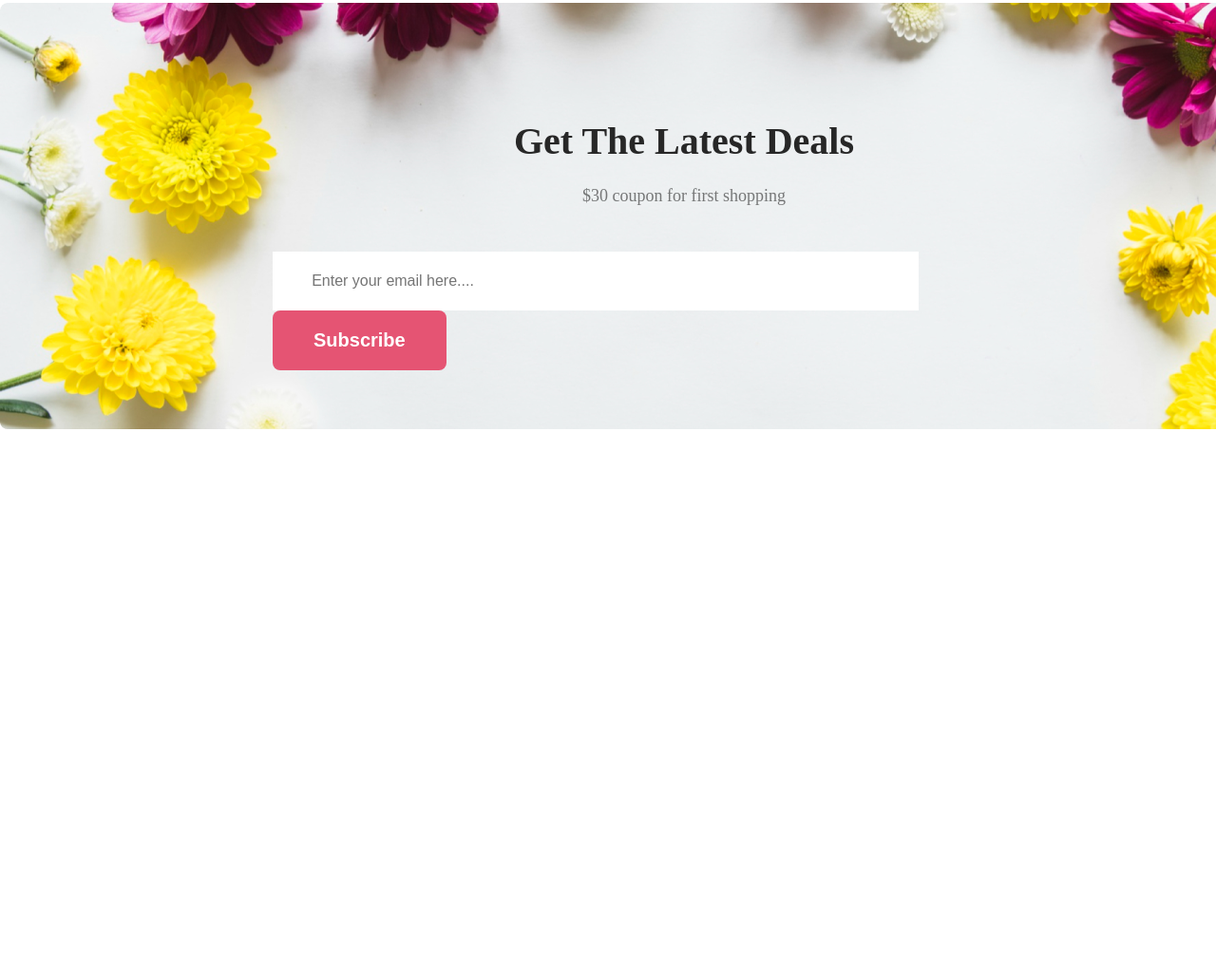
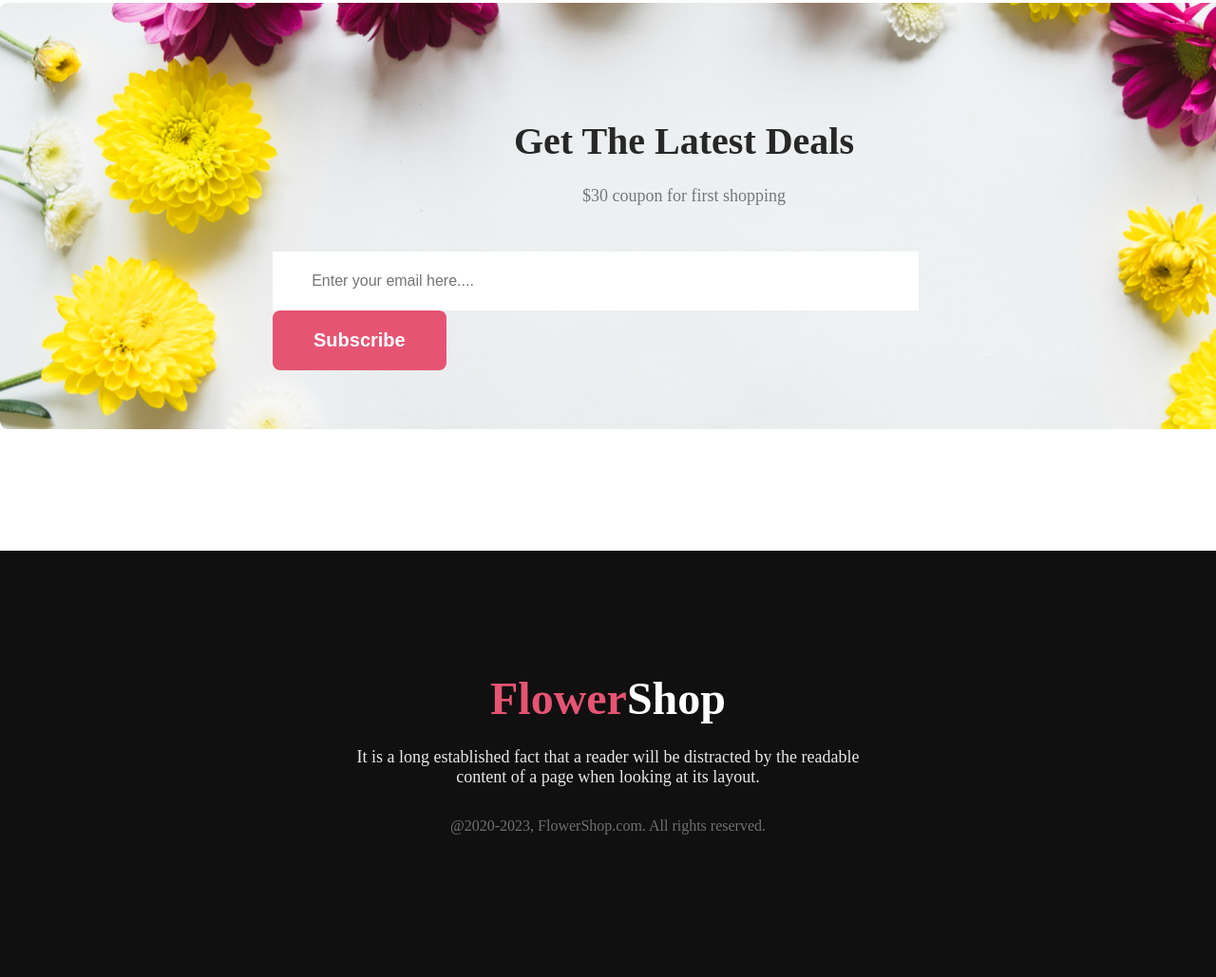
Before and after one commit to AzizunNahar7/Flower-Shop-Assignment, a plain HTML site: page index.html in a window 1280 px wide. Shown: the part 4111-5140 px from the top of the page at 95% size. Before the commit the page ends 4935 px from the top, so only its background shows below. Drawn offline with Linux system fonts and the light colour scheme.

Commit message:
added footer section

```diff
--- a/index.html
+++ b/index.html
@@ -96,7 +96,7 @@
         </section>
         <!-- Latest deal section start here -->
         <section class="latest-deal-section">
-            <h2 class="title">Get The Latest Deals</h2>
+            <h2 class="title latest-deal-title">Get The Latest Deals</h2>
             <p class="description">$30 coupon for first shopping</p>
             <div class="box">
                 <input class="input-box" type="email" placeholder="Enter your email here....">
@@ -104,5 +104,12 @@
             </div>
         </section>
     </main>
+    <footer>
+        <div class="footer-container">
+            <h2 class="footer-title">Flower<span class="header-title-color">Shop</span></h2>
+            <p class="description footer-description">It is a long established fact that a reader will be distracted by the readable<br> content of a page when looking at its layout.</p>
+            <small class="footer-last-pera">@2020-2023, FlowerShop.com. All rights reserved. </small>
+        </div>
+    </footer>
 </body>
 </html>
--- a/styles/styles.css
+++ b/styles/styles.css
@@ -170,11 +170,14 @@ main{
     margin-bottom: 128px;
     width: 1440px;
     height: 449px;
-    padding: 122px 0;
+}
+
+.latest-deal-title{
+    padding: 122px 0 0 0;
 }
 
 .box{
-    padding: 0 287px;
+    padding: 0 287px 122px;
 }
 
 .input-box{
@@ -190,3 +193,39 @@ main{
 .input-box:hover{
     border: 2px solid black;
 }
+
+/* Footer section styles */
+footer{
+    background: #111010;
+    height: 449px;
+}
+
+.footer-container{
+    text-align: center;
+    padding: 128px 0;
+}
+
+.footer-title{
+    color: #E55473;
+    font-size: 48px;
+    font-weight: 800;
+    text-align: center;
+    margin-bottom: 24px;
+}
+
+.header-title-color{
+    color: #FFF;
+}
+
+.footer-description{
+    color: rgba(255, 255, 255, 0.90);
+    margin-bottom: 32px;
+
+}
+
+.footer-last-pera{
+    color: rgba(255, 255, 255, 0.40);
+    text-align: center;
+    font-size: 16px;
+    font-weight: 400;
+}
```
